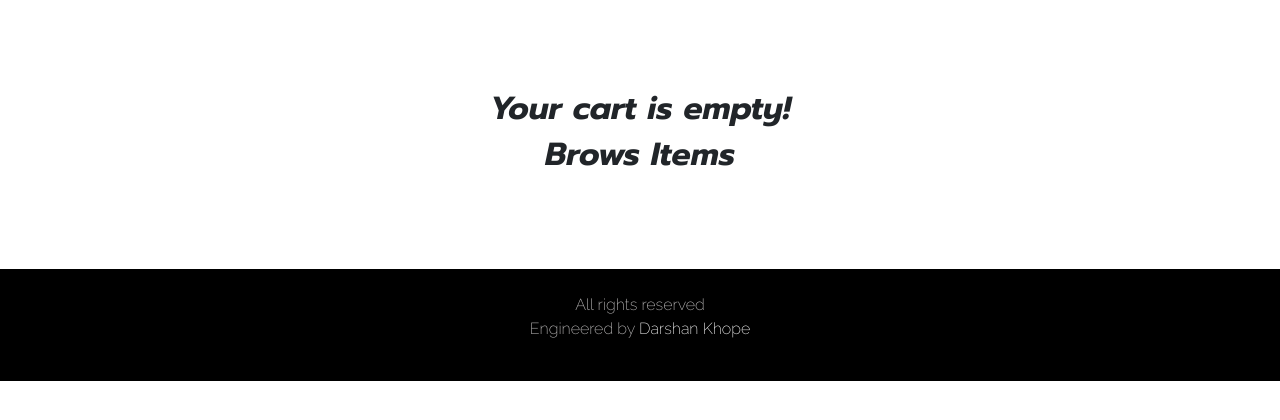
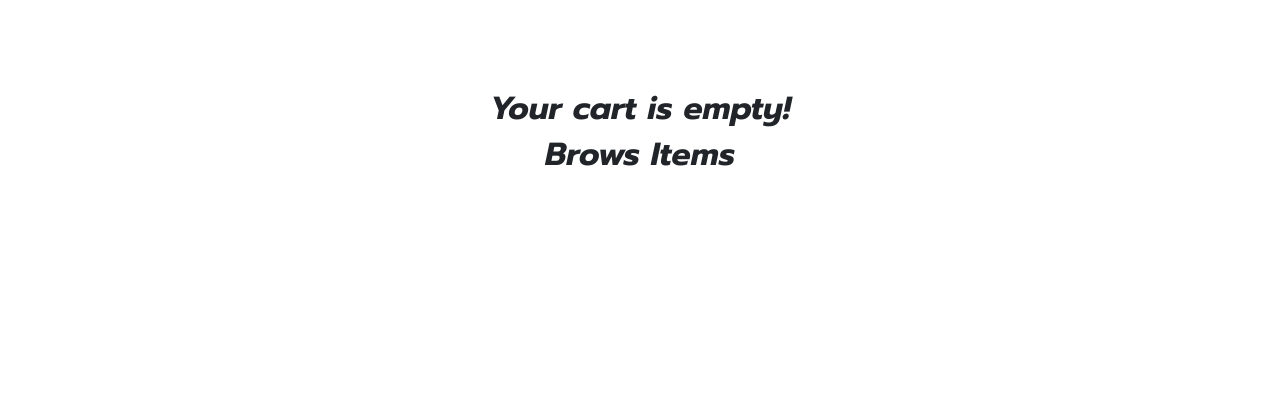
Before and after one commit to kdarshan425/spacestore, a PHP site: page /phpmail/cart.php in a window 1280 px wide. Shown: the part 283-703 px from the top of the page. Run offline with PHP 8.4, Linux system fonts and the light colour scheme; the visitor is signed in with stand-in values (Sample User, id 1); data that the repository does not hold is empty; some libraries are stand-ins or nearby versions; some web fonts are replaced.

Commit message:
Update day 4

```diff
--- a/cart.php
+++ b/cart.php
@@ -108,13 +108,7 @@ if (!isset($_SESSION['sno'])) {
         </div>
         </div>
 
-        <footer class="footer" style="margin-top:0px;background: black;padding-top: 24px;padding-bottom: 24px; width: 100%">
-        <center>
-            <div>
-                <p style="color: #c7c5c5;font-weight: 300;font-family: 'Raleway', sans-serif;">All rights reserved <br> Engineered by <a target="_blank" href="https://www.linkedin.com/in/darshan-khope-9400571a2/">Darshan Khope</a> </p>
-            </div>
-        </center>
-    </footer>
+
 
         <script>
         AOS.init({
--- a/partials/header.php
+++ b/partials/header.php
@@ -31,7 +31,7 @@ if(isset($_SESSION['loggedin']) && $_SESSION['loggedin']==true){
         <a  href="index.php" onclick="dk_close()">Home</a>
         <a  href="admin/logout.php " onclick="dk_close()">Logout</a>
         <a  href="cart.php" onclick="dk_close()">Cart</a>
-        <a  href="products.php" onclick="dk_close()">Products</a>
+        <a  href="product.php" onclick="dk_close()">Products</a>
 
     </nav>
 <?php
--- a/reply.php
+++ b/reply.php
@@ -44,7 +44,7 @@
             font-family: 'Prompt', sans-serif;
         }
     </style>
-    <title>Reply</title>
+
 </head>
 
 <body>
@@ -168,7 +168,7 @@
         </div>
        <?php
     $id = $_GET['threadid'];
-    $sql = "SELECT * FROM `reply` WHERE th_id=$id";
+    $sql = "SELECT * FROM `reply` WHERE `th_id`='$id'";
     $result = mysqli_query($conn, $sql);
     $noResult = true;
     while($row = mysqli_fetch_assoc($result)){
```
